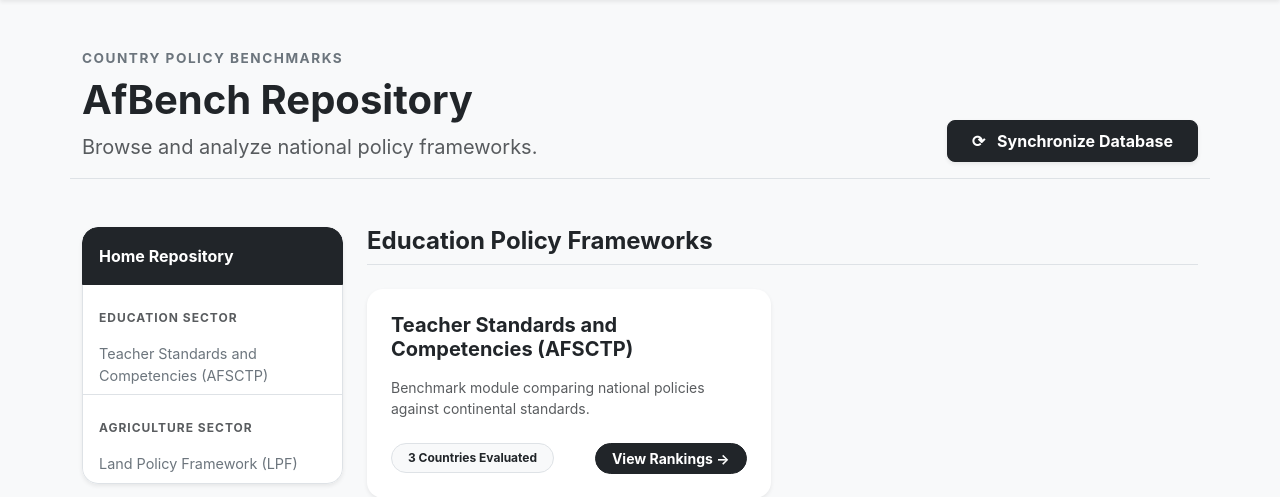
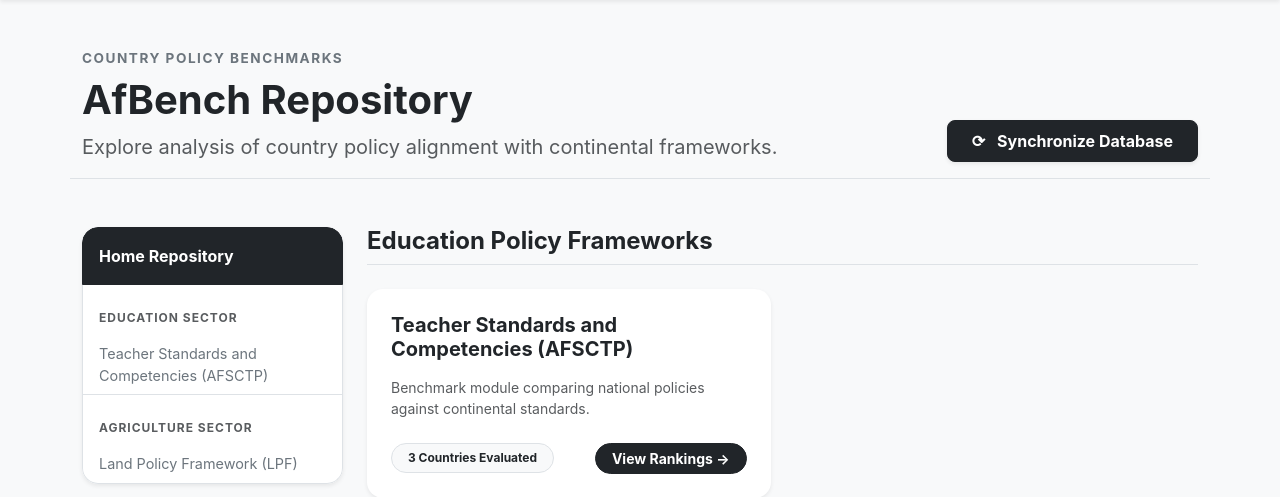
Before and after one commit to michsethowusu/afbench, a Flask app: page / in a window 1280 px wide. Shown: the part 60-557 px from the top of the page. Run offline with Flask 3, Linux system fonts and the light colour scheme.

Commit message:
Update index.html

```diff
--- a/templates/index.html
+++ b/templates/index.html
@@ -4,7 +4,7 @@
     <div class="col-md-8">
         <div class="text-uppercase text-secondary fw-bold kicker mb-2">COUNTRY POLICY BENCHMARKS</div>
         <h1 class="display-6 fw-bolder text-dark mb-2">AfBench Repository</h1>
-        <p class="text-muted mb-0 fs-5">Browse and analyze national policy frameworks.</p>
+        <p class="text-muted mb-0 fs-5">Explore analysis of country policy alignment with continental frameworks.</p>
     </div>
     <div class="col-md-4 text-md-end mt-4 mt-md-0">
         <button id="refreshKbBtn" class="btn btn-dark shadow-sm fw-bold px-4 py-2 rounded-3">
```
